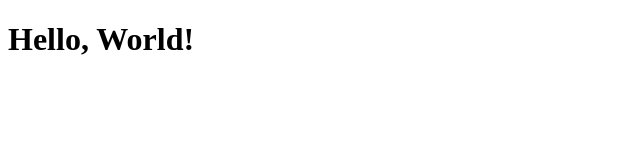
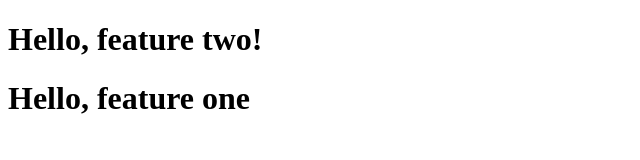
Before and after one commit to neathcmd/git-assessment, a plain HTML site: page Hello.html in a window 1280 px wide. Shown: the whole page, without its empty margins (0-640 px from the left). Drawn offline with Linux system fonts and the light colour scheme.

Commit message:
Update Hello.html

```diff
--- a/Hello.html
+++ b/Hello.html
@@ -7,9 +7,11 @@
   </head>
   <body>
     <h1 id="one">Hello, PSE!</h1>
+    <div><h1 id="one">Hello, feature one</h1></div>
   </body>
 </html>
 
 <script>
   document.getElementById("one").innerText = "Hello, World!";
+  document.getElementById("one").innerText = "Hello, feature two!";
 </script>
```
